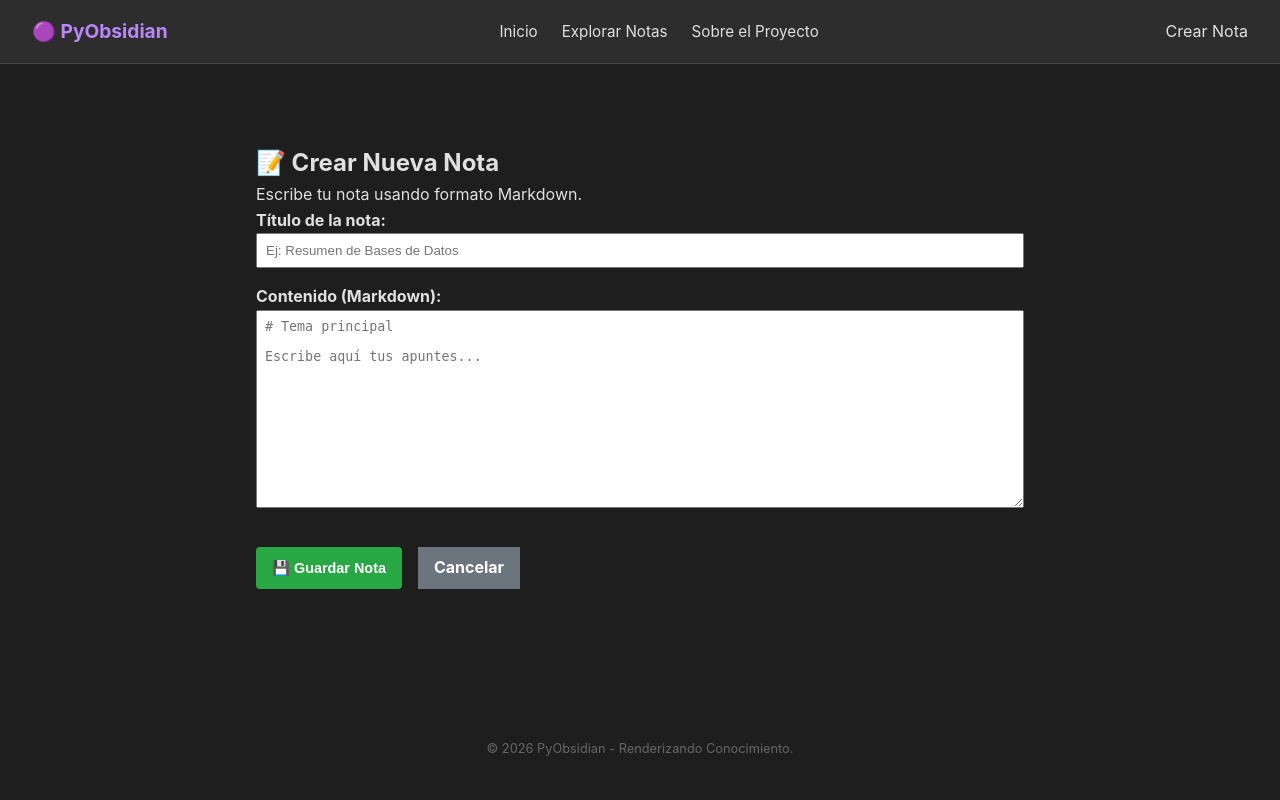
After one commit to xDennis20/Pyobsidian, a Flask app: template templates/crear_nota.html in a window 1280 px wide. The commit adds this page. Run offline with Flask 3, Linux system fonts and the light colour scheme; the template is opened without the code that fills it, so the values that code supplies are empty.

Commit message:
new: Formularios para notas

```diff
--- a/templates/base.html
+++ b/templates/base.html
@@ -14,6 +14,7 @@
             <li><a href="{{ url_for('home') }}">Inicio</a></li>
             <li><a href="{{ url_for('ver_notas') }}">Explorar Notas</a></li> <li><a href="{{ url_for('about') }}">Sobre el Proyecto</a></li>
         </ul>
+        <a href="{{ url_for('crear_nota') }}" style="margin-left: 15px; color: #e0e0e0; text-decoration: none;">Crear Nota</a>
     </nav>
 
     <div class="container">
--- /dev/null
+++ b/templates/crear_nota.html
@@ -0,0 +1,28 @@
+{% extends 'base.html' %}
+
+{% block title %}Crear Nueva Nota | PyObsidian{% endblock %}
+
+{% block content %}
+<div class="container" style="max-width: 800px; margin: 2rem auto; padding: 1rem;">
+    <h2>📝 Crear Nueva Nota</h2>
+    <p>Escribe tu nota usando formato Markdown.</p>
+
+    <form action="{{ url_for('crear_nota') }}" method="POST" style="display: flex; flex-direction: column; gap: 1rem;">
+
+        <div>
+            <label for="titulo" style="font-weight: bold;">Título de la nota:</label><br>
+            <input type="text" id="titulo" name="titulo" required placeholder="Ej: Resumen de Bases de Datos" style="width: 100%; padding: 0.5rem;">
+        </div>
+
+        <div>
+            <label for="contenido_raw" style="font-weight: bold;">Contenido (Markdown):</label><br>
+            <textarea id="contenido_raw" name="contenido_raw" rows="12" required placeholder="# Tema principal&#10;&#10;Escribe aquí tus apuntes..." style="width: 100%; padding: 0.5rem; font-family: monospace;"></textarea>
+        </div>
+
+        <div style="display: flex; gap: 1rem; margin-top: 1rem;">
+            <button type="submit" style="padding: 0.5rem 1rem; background-color: #28a745; color: white; border: none; cursor: pointer; font-weight: bold;">💾 Guardar Nota</button>
+            <a href="{{ url_for('ver_notas') }}" style="padding: 0.5rem 1rem; background-color: #6c757d; color: white; text-decoration: none; font-weight: bold;">Cancelar</a>
+        </div>
+    </form>
+</div>
+{% endblock %}
--- a/templates/index.html
+++ b/templates/index.html
@@ -13,4 +13,9 @@
         <p>📂 Carpeta raíz: <strong>/home/usuario/obsidian_vault</strong></p>
         <p>🟢 Sistema: <strong>Online</strong></p>
     </section>
+    <div style="margin-top: 2rem;">
+    <a href="{{ url_for('crear_nota') }}" style="background-color: #9b59b6; color: white; padding: 10px 20px; text-decoration: none; border-radius: 5px; font-weight: bold; font-size: 1.1rem;">
+        ➕ Crear Nueva Nota
+    </a>
+    </div>
 {% endblock %}
--- a/templates/nota_individual.html
+++ b/templates/nota_individual.html
@@ -14,5 +14,10 @@
         <div class="note-content full-page">
             {{ nota.contenido_procesado | safe }}
         </div>
+        <a href="{{ url_for('editar_nota', id_nota=nota.id_documento) }}" style="padding: 0.5rem; background-color: #ffc107; color: black; text-decoration: none;">✏️ Editar</a>
+
+        <form action="{{ url_for('eliminar_nota', id_nota=nota.id_documento) }}" method="POST" style="display: inline;" onsubmit="return confirm('🚨 ¿Estás seguro de que quieres eliminar esta nota para siempre?');">
+            <button type="submit" style="padding: 0.5rem; background-color: #dc3545; color: white; border: none; cursor: pointer;">🗑️ Eliminar</button>
+        </form>
     </article>
 {% endblock %}
```
Also changed, not shown: templates/editar_nota.html (added, +22 -0 lines).
